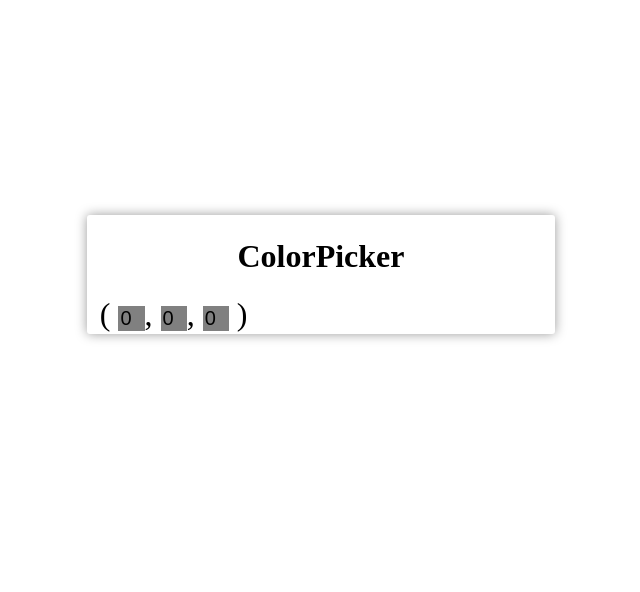
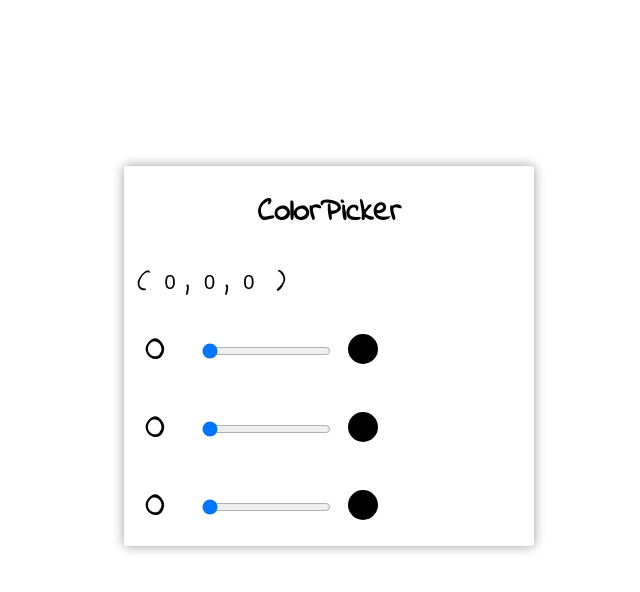
Before and after one commit to Spyder01/ColorPicker, a Vue app in the folder color_picker/: page / in a window 1280 px wide. Shown: the top 592 px of the page, without its empty margins (319-959 px from the left). Built offline with nearby package versions, Linux system fonts and the light colour scheme.

Commit message:
Added range sliders

```diff
--- a/color_picker/src/App.vue
+++ b/color_picker/src/App.vue
@@ -14,9 +14,11 @@ export default {
 }
 </script>
 
-<style scoped>
+<style>
+@import url('https://fonts.googleapis.com/css2?family=Indie+Flower&display=swap');
 body{
   width: 100%;
   height: 100%;
+  font-family: 'Indie Flower', cursive;
 }
 </style>
--- a/color_picker/src/components/RGBbox.vue
+++ b/color_picker/src/components/RGBbox.vue
@@ -29,7 +29,6 @@ span {
 input {
   width: 5%;
   border: none;
-  background-color: gray;
   font-size: 20px;
 }
 </style>
--- a/color_picker/src/components/colorSlider.vue
+++ b/color_picker/src/components/colorSlider.vue
@@ -0,0 +1,60 @@
+<template>
+  <div>
+  <span class="values">{{Cvalue}}</span>
+  <input type='range' min='0' max='255' v-model='Cvalue' />
+  <span class="demo" :style = "{ background: colorizer(color)}"></span>
+  </div>
+</template>
+
+<script>
+
+export default {
+  name: 'colorSlider',
+  data () {
+    return {
+      Cvalue: 0
+    }
+  },
+  props: {
+    color: String
+  },
+  methods: {
+    colorizer (color) {
+      if (color === 'red') {
+        return 'rgb(' + this.Cvalue + ',0,0)'
+      } else if (color === 'green') {
+        return 'rgb(0,+' + this.Cvalue + ',0)'
+      } else {
+        return 'rgb(0,0,' + this.Cvalue + ')'
+      }
+    }
+  }
+
+}
+</script>
+
+<style scoped>
+div {
+  margin: 2%;
+}
+
+.values {
+  font-size: 300%;
+}
+
+input {
+  position: relative;
+  left: 35px;
+}
+
+.demo {
+  height: 10px;
+  width: 10px;
+  border-radius: 50%;
+  padding: 10px;
+  position: relative;
+  left: 50px;
+  display: inline-block;
+  top: 5px;
+}
+</style>
--- a/color_picker/src/components/container.vue
+++ b/color_picker/src/components/container.vue
@@ -2,30 +2,36 @@
   <div class='container'>
   <Header text = "ColorPicker" color = "black"/>
   <RGBbox color = "black" />
+  <colorSlider color='red'/>
+  <colorSlider color='green'/>
+  <colorSlider color='blue'/>
   </div >
 </template>
 
 <script>
 import Header from './Header'
 import RGBbox from './RGBbox'
+import colorSlider from './colorSlider'
 export default {
   name: 'Container',
   components: {
     Header,
-    RGBbox
+    RGBbox,
+    colorSlider
   }
 }
 </script>
 
 <style scoped>
 .container{
-   max-width: 35%;
+   max-width: 30%;
    min-height: 45%;
    padding: 0.1% 1% 0.1% 1%;
    margin: 10% auto;
-   margin-top: 17%;
+   margin-top: 13%;
    border-radius: 3px;
    box-shadow:0 0 0.7rem rgba(0, 0, 0, 0.4);
+   position: relative;
 }
 
 @media (max-width: 768px){
@@ -36,7 +42,7 @@ export default {
    padding: 0.1% 1% 0.1% 1%;
    margin: 10% auto;
    margin-top: 50%;
-   border-radius: 3px;
+   border-radius: 10%;
    box-shadow:0 0 0.7rem rgba(0, 0, 0, 0.4);
 }
 
```
